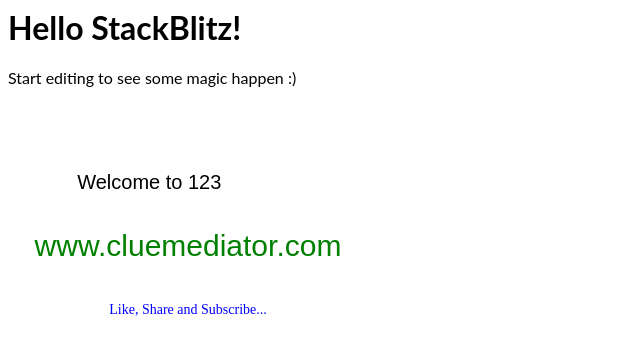
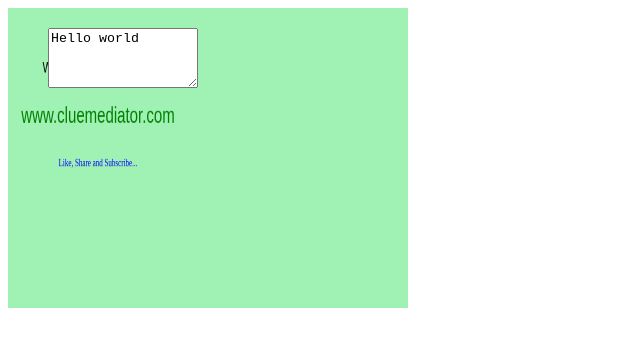
Before and after one commit to akv004/react-canvas-recoil, a React (Create React App) app: page / in a window 1280 px wide. Shown: the top 352 px of the page, without its empty margins (0-640 px from the left). Built offline with nearby package versions, Linux system fonts and the light colour scheme.

Commit message:
2 files modified

```diff
--- a/App.tsx
+++ b/App.tsx
@@ -11,8 +11,8 @@
   React.useEffect(() => {
     // dynamically assign the width and height to canvas
     const canvasEle = canvas.current;
-    canvasEle.width = 1200;
-    canvasEle.height = 1200;
+    canvasEle.width = 800;
+    canvasEle.height = 400;
 
     // get context of the canvas
     ctx = canvasEle.getContext("2d");
@@ -42,10 +42,11 @@
   }
 
   return (
-    <div>
+    <div class="wrap">
       <h1>Hello StackBlitz!</h1>
       <p>Start editing to see some magic happen :)</p>
       <canvas ref={canvas}></canvas>
+      <textarea id="go">Hello world</textarea>
     </div>
   );
 }
--- a/style.css
+++ b/style.css
@@ -1,3 +1,10 @@
-h1, p {
+h1,
+p {
   font-family: Lato;
 }
+
+canvas { background:rgb(160, 241, 180) }
+.wrap, .wrap canvas { width:400px; height:300px }
+.wrap { position:relative }
+.wrap > * { position:absolute }
+#go { top:20px; left:40px; width:150px; height:60px }
```
